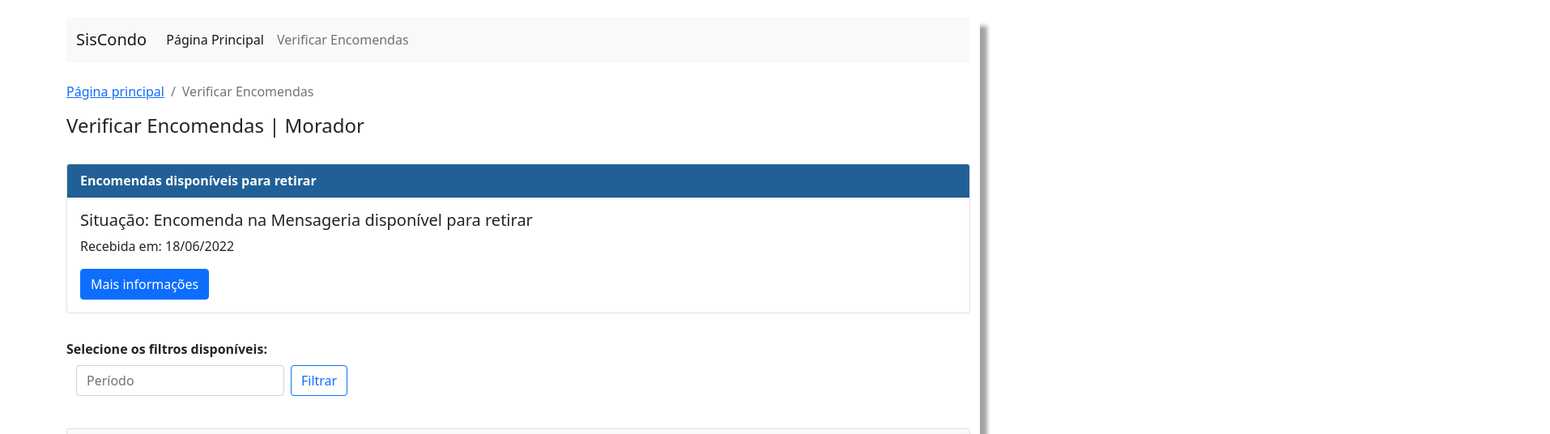
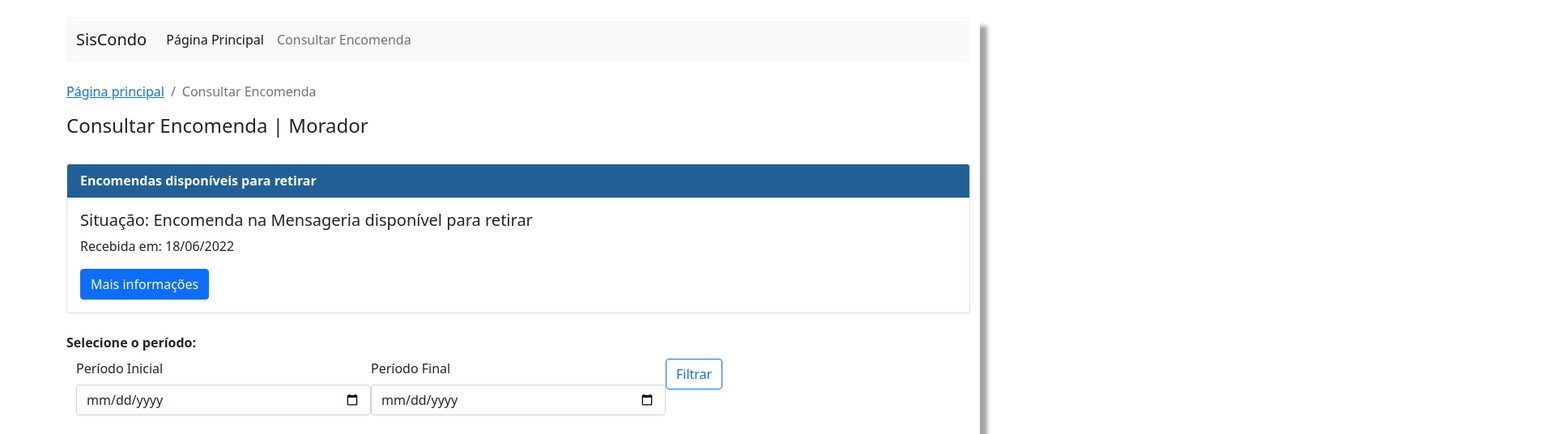
Before and after one commit to A3initiative/projeto, a plain HTML site: page consultarEncomenda.html in a window 1280 px wide. Shown: the part 59-595 px from the top of the page at 81% size, 1914 px wide, since content can reach past the window. Drawn offline with nearby package versions, Linux system fonts and the light colour scheme.

Commit message:
Alteração do nome de Verificar Encomenda para Consultar

```diff
--- a/verificarEncomenda.html
+++ b/consultarEncomenda.html
@@ -4,7 +4,7 @@
     <meta charset="UTF-8" />
     <meta http-equiv="X-UA-Compatible" content="IE=edge" />
     <meta name="viewport" content="width=device-width, initial-scale=1.0" />
-    <title>SisCondo | Verificar Encomenda</title>
+    <title>SisCondo | Consultar Encomenda</title>
     <link rel="stylesheet" type="text/css" href="css/styles.css" />
     <link
       href="https://cdn.jsdelivr.net/npm/bootstrap@5.1.3/dist/css/bootstrap.min.css"
@@ -19,7 +19,7 @@
       <div class="container-fluid text-center">
         <img
           src="images/A3initiative.png"
-          alt=""
+          alt="imagem que representa a logomarca da empresa A3 Initiative Corporation"
           class="d-inline-block align-text-top"
         />
         Olá, morador(a) [nome do usuário]!
@@ -61,7 +61,7 @@
                     data-bs-toggle="dropdown"
                     aria-expanded="false"
                   >
-                    Verificar Encomendas
+                    Consultar Encomenda
                   </a>
                 </li>
               </ul>
@@ -75,13 +75,13 @@
           <ol class="breadcrumb">
             <li class="breadcrumb-item"><a href="#">Página principal</a></li>
             <li class="breadcrumb-item active" aria-current="page">
-              Verificar Encomendas
+              Consultar Encomenda
             </li>
           </ol>
         </nav>
 
         <h1>SisCondo</h1>
-        <h2 id="styleh2">Verificar Encomendas | Morador</h2>
+        <h2 id="styleh2">Consultar Encomenda | Morador</h2>
 
         <br />
 
@@ -99,18 +99,24 @@
 
           <br>
 
-          <nav class="navbar navbar-light">
             <label for="filtros" class="form-label"
-            ><strong>Selecione os filtros disponíveis:</strong></label
+            ><strong>Selecione o período:</strong></label
           >
             <div class="container-fluid">
-
               <form class="d-flex">
-                <input class="form-control me-2" type="search" placeholder="Período" aria-label="Período">
-                <button class="btn btn-outline-primary" type="submit">Filtrar</button>
+                <div class="col-sm-4 col-md-">
+                  <label for="periodoInicial" class="form-label">Período Inicial</label>
+                  <input class="form-control me-2" type="date" placeholder="Período Inicial" aria-label="Período Inicial">
+                </div>
+                <div class="col-sm-4 col-md-4">
+                  <label for="periodoFinal" class="form-label">Período Final</label>
+                  <input class="form-control me-2" type="date" placeholder="Período Final" aria-label="Período Final">
+                </div>
+                <div class="col-md-12">
+                  <button class="btn btn-outline-primary" type="submit">Filtrar</button>
+                </div>
               </form>
             </div>
-          </nav>
 
         <div class="col-md-12">
           <div class="card">
```
